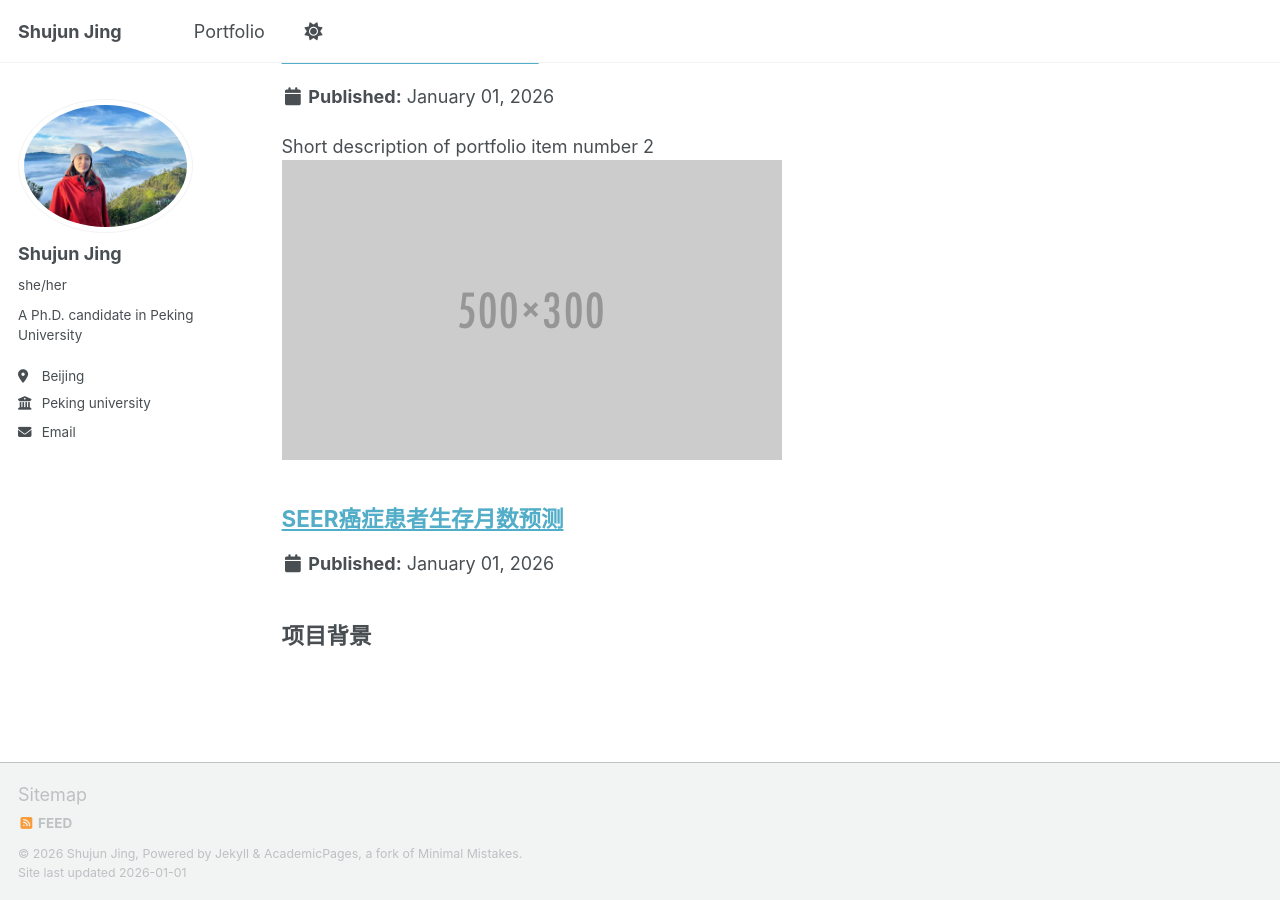
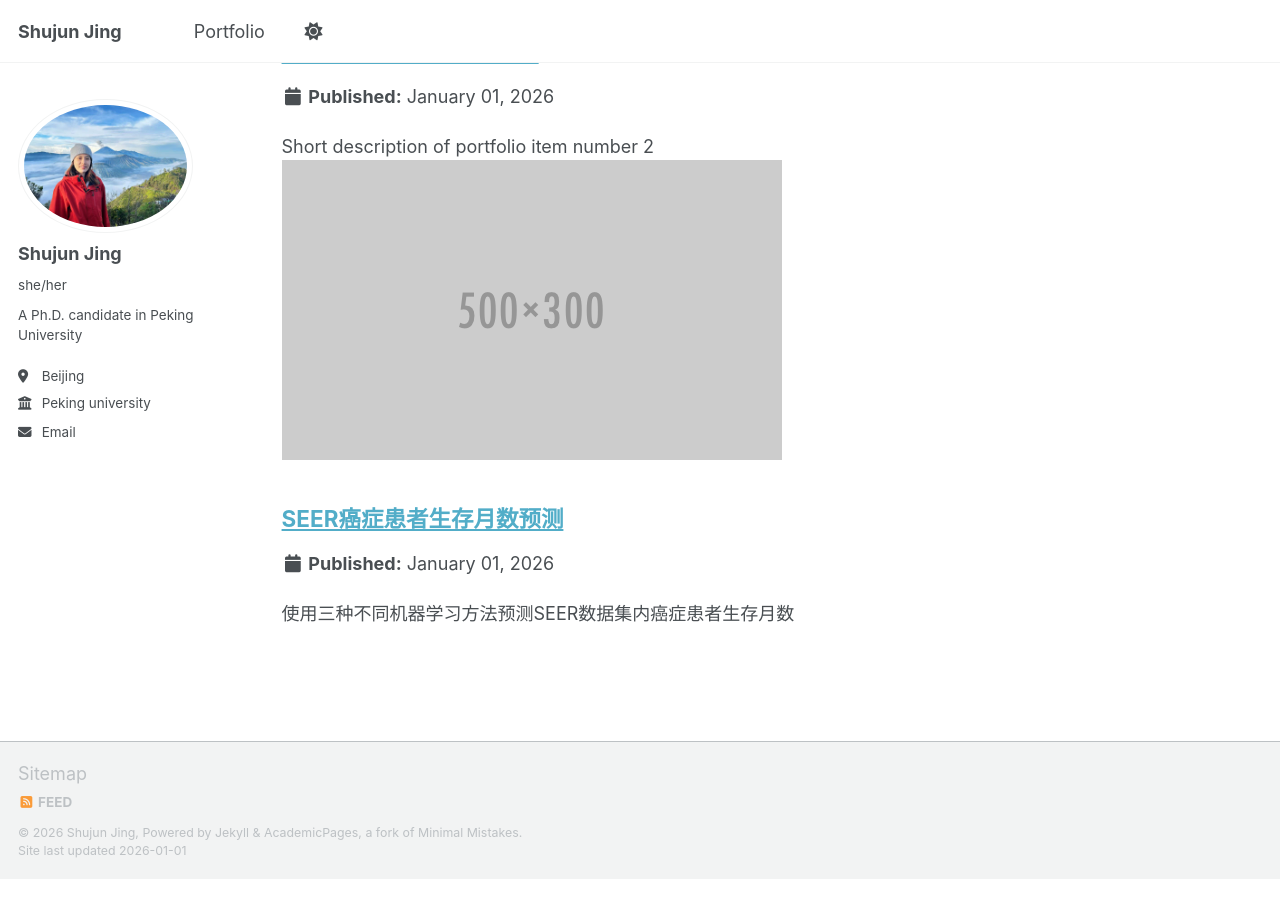
Before and after one commit to JingShujun/JingShujun.github.io, a Jekyll site: the page built from _pages/portfolio.html, in a window 1280 px wide and 900 px high, scrolled down 602 px. Built offline with Jekyll 4.4.1, drawn with Linux system fonts in a browser that asks for light colours; a script bundle is joined from its source files by our own code; library files that are not in the unit come from our copies; after the commit the page ends 1481 px from its top, so only the background shows below that.

Commit message:
Update seer-survival-prediction.md

```diff
--- a/_portfolio/seer-survival-prediction.md
+++ b/_portfolio/seer-survival-prediction.md
@@ -1,5 +1,6 @@
 ---
 title: "SEER癌症患者生存月数预测"
+excerpt: "使用三种不同机器学习方法预测SEER数据集内癌症患者生存月数"
 collection: portfolio
 ---
 
```
